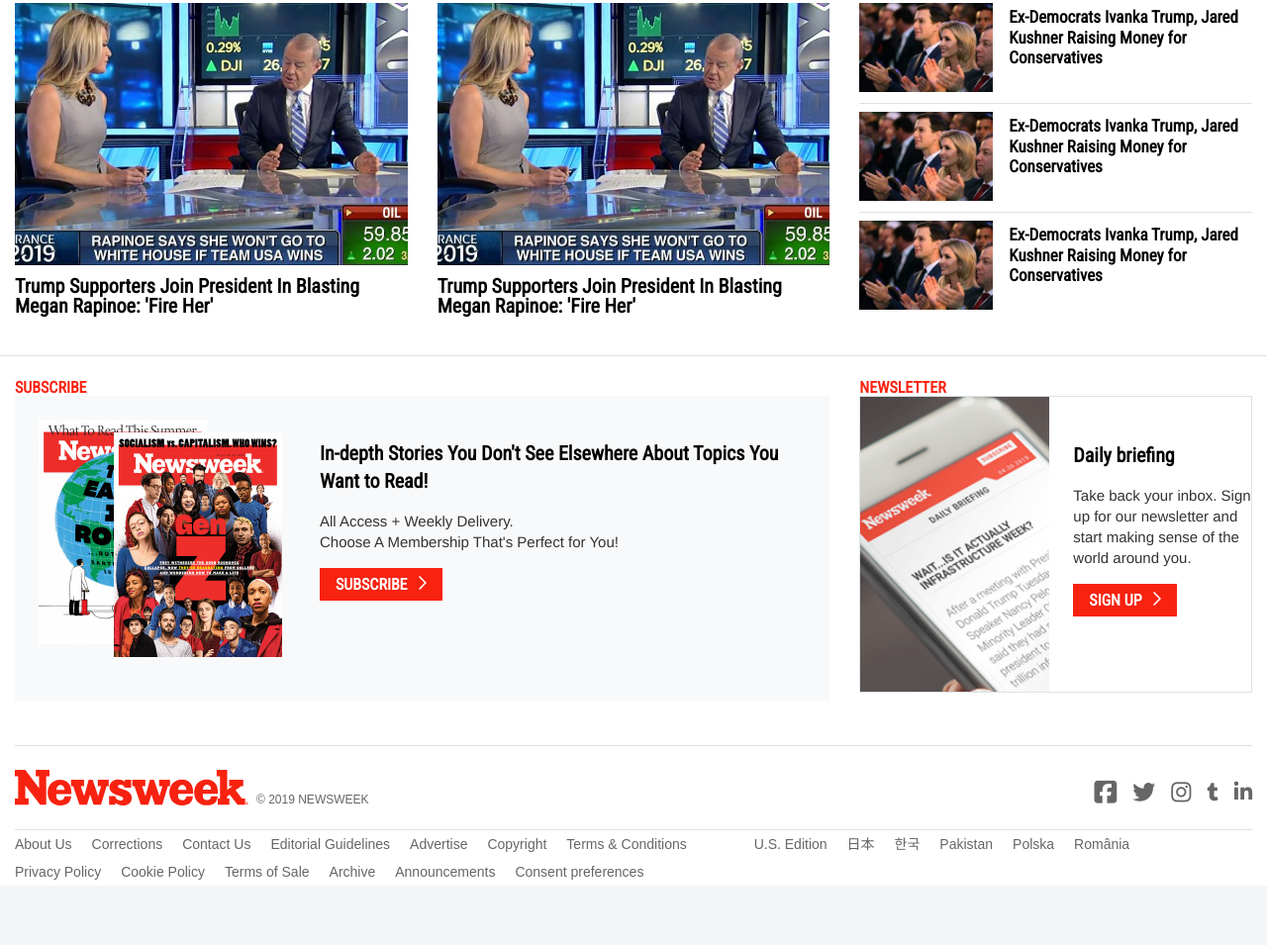
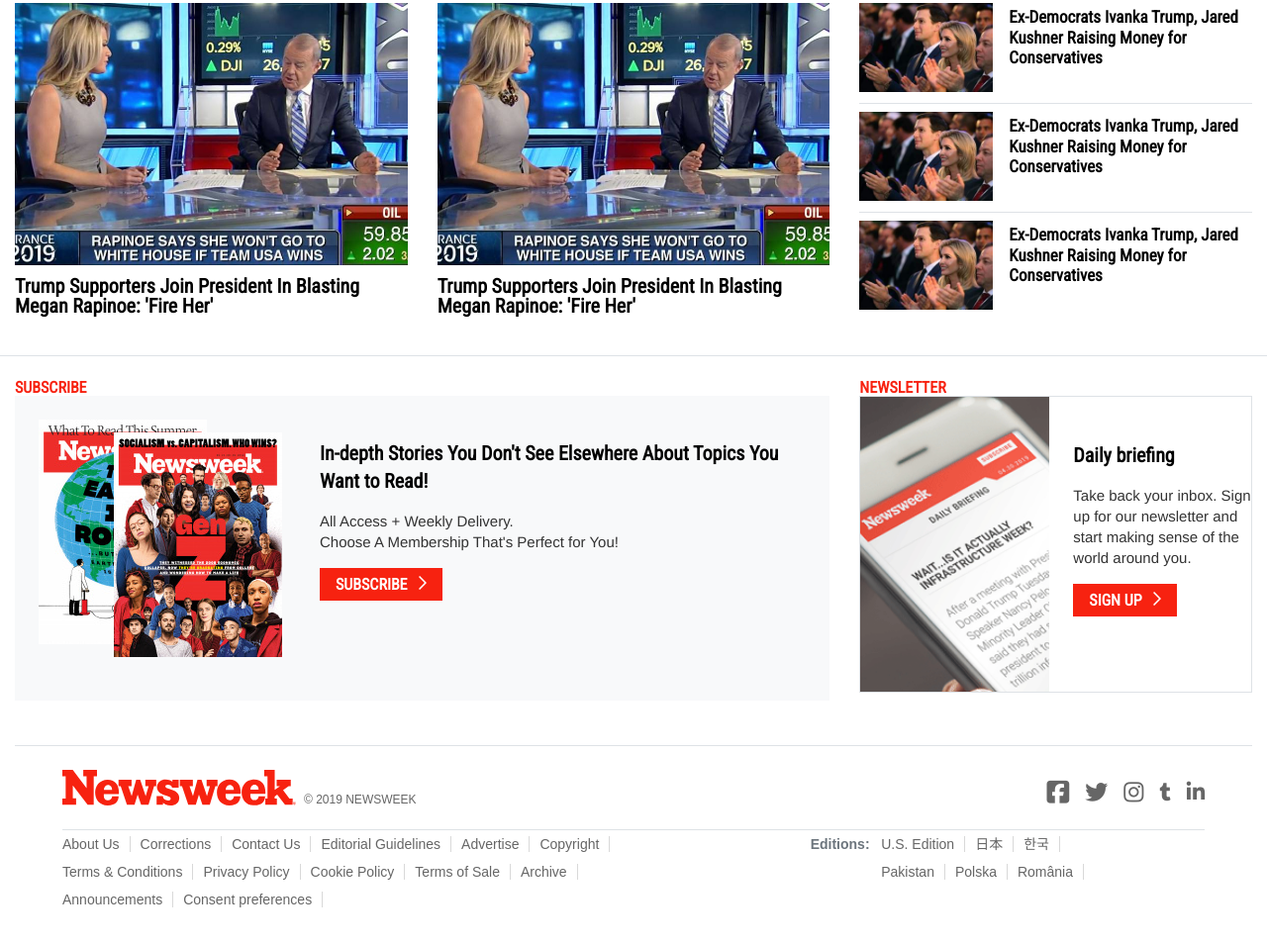
Before and after one commit to ViriCruz/newsweek-bootstrap4, a plain HTML site: page index.html in a window 1280 px wide. Shown: the part 6217-7172 px from the top of the page at 99% size. Before the commit the page ends 7112 px from the top, so only its background shows below. Drawn offline with nearby package versions, Linux system fonts and the light colour scheme.

Commit message:
footer links finished

```diff
--- a/assets/css/main.css
+++ b/assets/css/main.css
@@ -355,15 +355,20 @@ footer p{
 }
 
 .menu li{
-  padding-right: 20px;
+  padding-right: 10px;
   margin: 6px 0;
 }
-.menu a{
+
+
+.menu a, .links-right span{
   font-size: 14px;
   line-height: 15px;
   font-family: Arial,Helvetica,sans-serif;
 }
 
+.links-right ul{
+  width: 60%;
+}
 
 @media only screen and (min-width: 768px){
   .size-img{
@@ -395,6 +400,19 @@ footer p{
   aside{
     padding-bottom: 45px;
   }
+
+  .menu li{
+    border-right: 1px solid #d9d9d9;
+    margin-right: 10px;
+  }
+
+  .links-right{
+    padding-left: 80px;
+  }
+
+  .links-left{
+    padding-right: 65px;
+  }
 }
 
 @media only screen and (min-width: 992px){
--- a/index.html
+++ b/index.html
@@ -13,6 +13,7 @@
 <body>
 
     <div class="container sticky-top">
+      <!-- header -->
       <header class="header-news">
           <div class="d-flex flex-row align-items-center py-lg-3">
             <div class="col d-none d-lg-block align-self-lg-end mb-lg-2">
@@ -36,6 +37,7 @@
             </div>
 
           </div>
+          <!-- navbar -->
           <nav class="d-none d-lg-block">
               <div class="row pl-0 pr-3 py-3 border-bottom bg-white">
 
@@ -87,6 +89,7 @@
     </div>
 
     <div class="container-fluid bg-white">
+      <!-- main -->
       <main>
         <section>
           <!-- new row -->
@@ -1533,9 +1536,9 @@
           </div>
         </aside>
       </main>
-
-      <footer>
-        <div class="d-flex flex-column pt-4 border-top pb-2 border-bottom flex-md-row justify-content-md-between align-items-md-end">
+      <!-- footer -->
+      <footer class="pb-5 px-md-5 border-top">
+        <div class="d-flex flex-column pt-4 pb-2 border-bottom flex-md-row justify-content-md-between align-items-md-end">
           <div class="d-md-flex align-items-md-end">
             <a href="#" class="d-block mb-3">
                 <svg version="1.1" id="Layer_1" xmlns="http://www.w3.org/2000/svg" xmlns:xlink="http://www.w3.org/1999/xlink" x="0px" y="0px" viewBox="0 0 395.6 60" style="enable-background:new 0 0 395.6 60;" xml:space="preserve">
@@ -1582,9 +1585,9 @@
 
         <div>
           <div class="row">
-              <div class="col-lg-7">
+              <div class="col-lg-7 links-left">
                   <ul class="menu d-flex flex-wrap">
-                    <li class="">
+                    <li class="pl-0">
                       <a href="#">About Us</a>
                     </li>
                     <li>
@@ -1605,7 +1608,7 @@
                     <li>
                       <a href="#">Terms &amp; Conditions</a>
                     </li>
-                    <li>
+                    <li class="pl-0">
                       <a href="#">Privacy Policy</a>
                     </li>
                     <li>
@@ -1625,9 +1628,10 @@
                     </li>
                   </ul>
               </div>
-              <div class="col-lg-5">
-                  <ul class="menu d-flex flex-wrap">
-                    <li class="first leaf">
+              <div class="col-lg-5 links-right">
+                  <span class="font-weight-bold d-inline-flex pr-2 text-muted">Editions:</span>
+                  <ul class="menu d-inline-flex flex-wrap">
+                    <li class="pl-0">
                       <a href="#">U.S. Edition</a>
                     </li>
                     <li>
```
